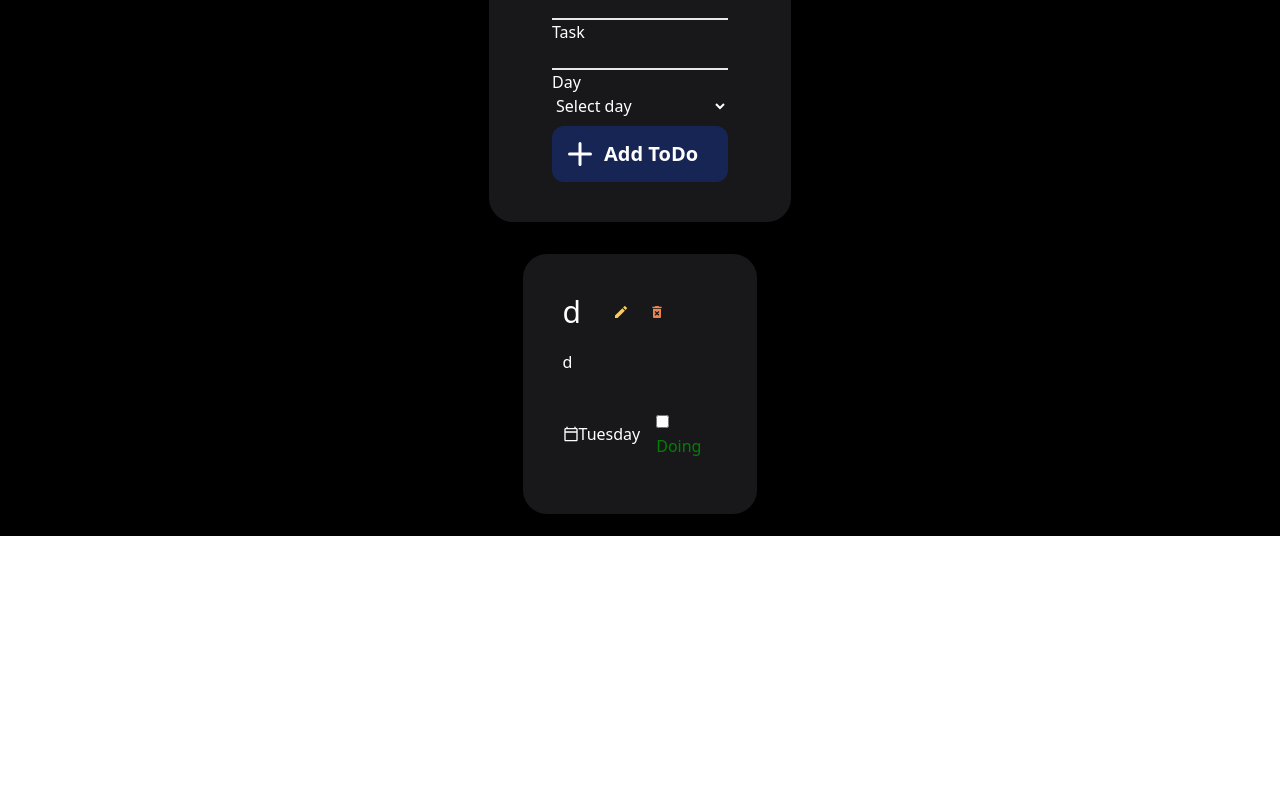
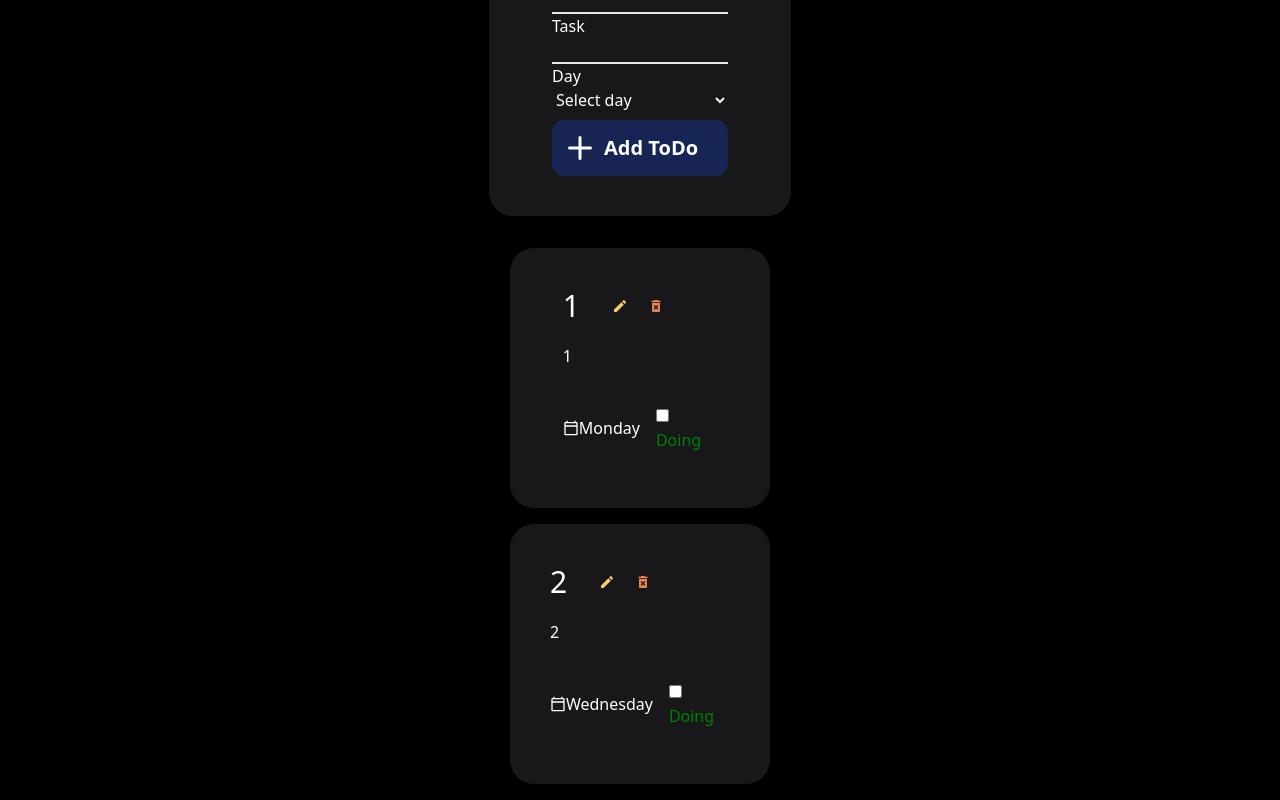
Before and after one commit to AlenMiftar/Todo-App, a React (Vite) app: page / in a window 1280 px wide. Shown: the part 264-1064 px from the top of the page. Before the commit the page ends 800 px from the top, so only its background shows below. Built offline with nearby package versions, Linux system fonts and the light colour scheme; data requests are answered from the project's data file.

Commit message:
fixed issue with update done

```diff
--- a/db.json
+++ b/db.json
@@ -21,10 +21,17 @@
   ],
   "todos": [
     {
-      "id": "5f6ef893-4fd5-4d74-ab66-5c9893869b19",
-      "title": "d",
-      "task": "d",
-      "day": "Tuesday",
+      "id": "ec95c9d5-eecc-457b-aecf-06f359a2dabc",
+      "title": "1",
+      "task": "1",
+      "day": "Monday",
+      "isDone": false
+    },
+    {
+      "title": "2",
+      "task": "2",
+      "day": "Wednesday",
+      "id": "ee9f481a-87d7-4a44-8c7a-b58e74d1e758",
       "isDone": false
     }
   ]
--- a/src/components/Home.jsx
+++ b/src/components/Home.jsx
@@ -34,10 +34,10 @@ const Home = () => {
   //   alert("Todo added successfully!");
   // };
 
-  const addTodo = (newTodo, updatedTodo) => {
+  const addTodo = (newTodo) => {
     newTodo.id = uuidv4();
     newTodo.isDone = false;
-    setTodo([newTodo, ...todo, updatedTodo]);
+    setTodo([newTodo, ...todo]);
     axios
       .post("http://localhost:6001/todos", newTodo)
       .then(alert("Todo added successfully!"));
@@ -75,21 +75,13 @@ const Home = () => {
     }
   };
 
-  // const markTodo = (doneTodo) => {
-  //   if (newTodo.isDone === true) {
-  //     console.log(`Todo with id:${doneTodo} is marked as done!`);
-  //   } else {
-  //     console.log(`Todo is not done yet`);
-  //   }
-  // };
-
   return (
     <div className="flex flex-col items-center m-auto">
       <Form action={addTodo} />
       <List
         todo={todo}
         handleDelete={deleteTodo}
-        onChange={onchange}
+        handleChange={onchange}
         fetchTodos={fetchTodos}
       />
     </div>
--- a/src/components/Item.jsx
+++ b/src/components/Item.jsx
@@ -36,8 +36,9 @@ const Item = ({ todo, handleDelete, fetchTodos }) => {
       confirm = true;
     }
     if (confirm) {
+      const changedTodo = { ...todo, ...updatedTodo };
       axios
-        .put(`http://localhost:6001/todos/${todo.id}`, updatedTodo)
+        .put(`http://localhost:6001/todos/${todo.id}`, changedTodo)
         .then((response) => {
           if (!isChecked) alert("Todo updated successfully:");
           fetchTodos();
```
